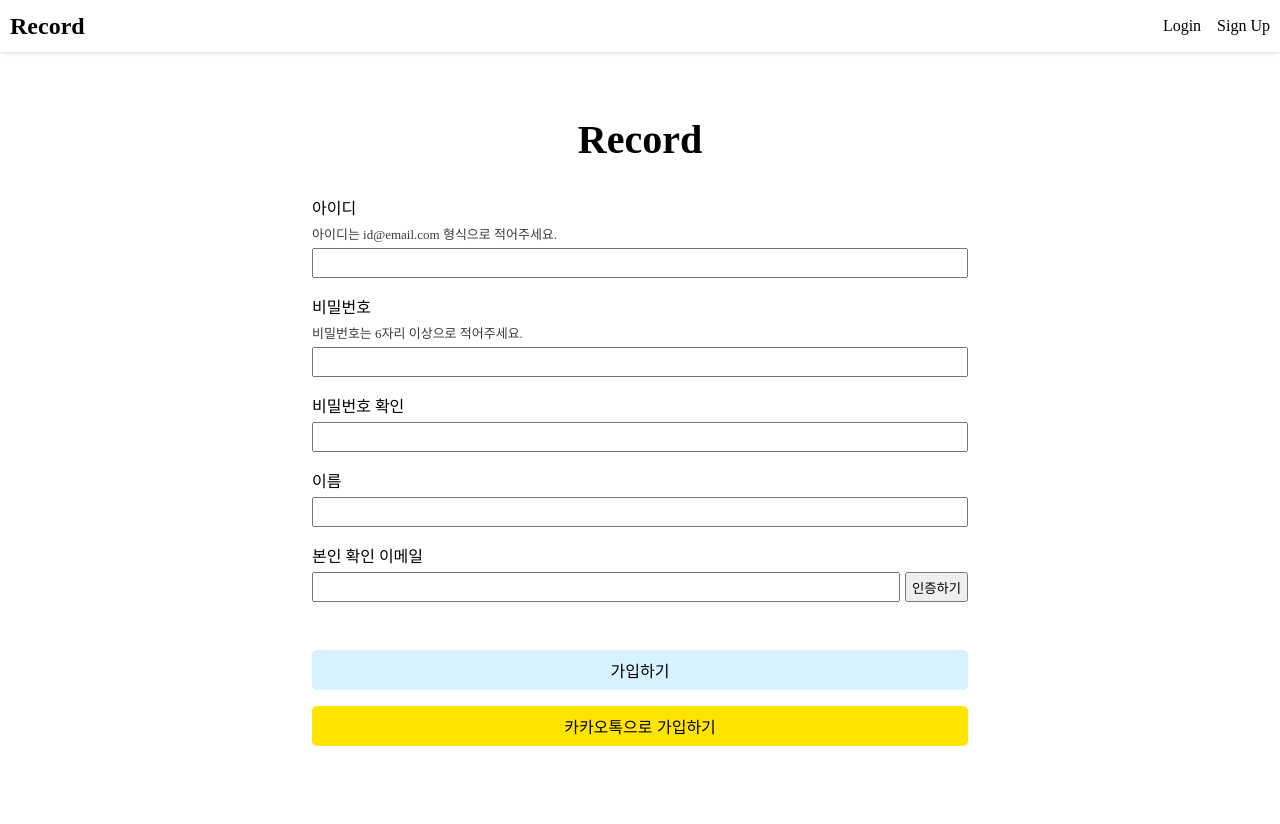
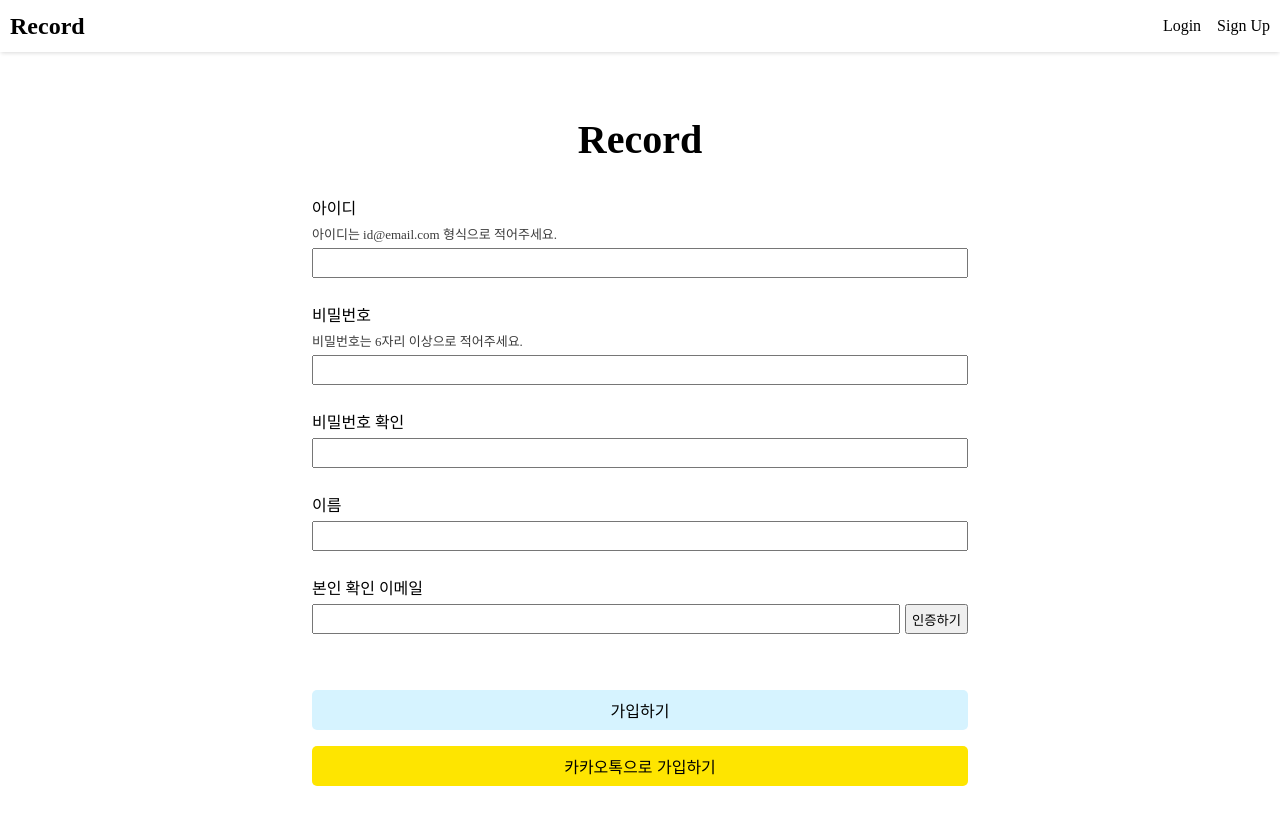
Before and after one commit to S2SIONS2/Record, a Next.js app in the folder record/: page /signup in a window 1280 px wide. Shown: the top 824 px of the page. Built offline with nearby package versions, Linux system fonts and the light colour scheme; no server answers.

Commit message:
input 사이 간격 추가

```diff
--- a/record/src/app/(before-login)/signup/page.module.css
+++ b/record/src/app/(before-login)/signup/page.module.css
@@ -21,7 +21,7 @@
     align-items: center;
     flex-wrap: wrap;
     gap: 5px;
-    margin-bottom: 1rem;
+    margin-bottom: 1.5rem;
 }
 .input_wrap >p {
     width: 100%;
```
